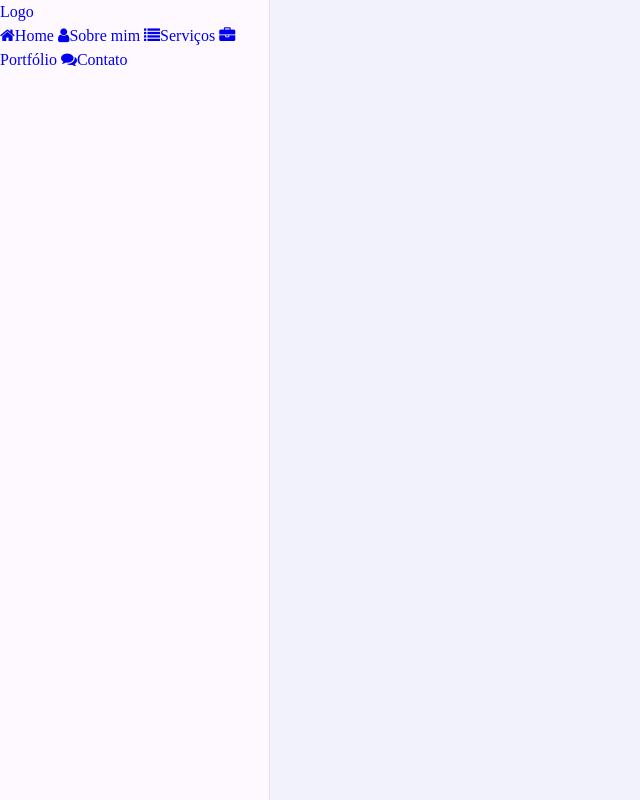
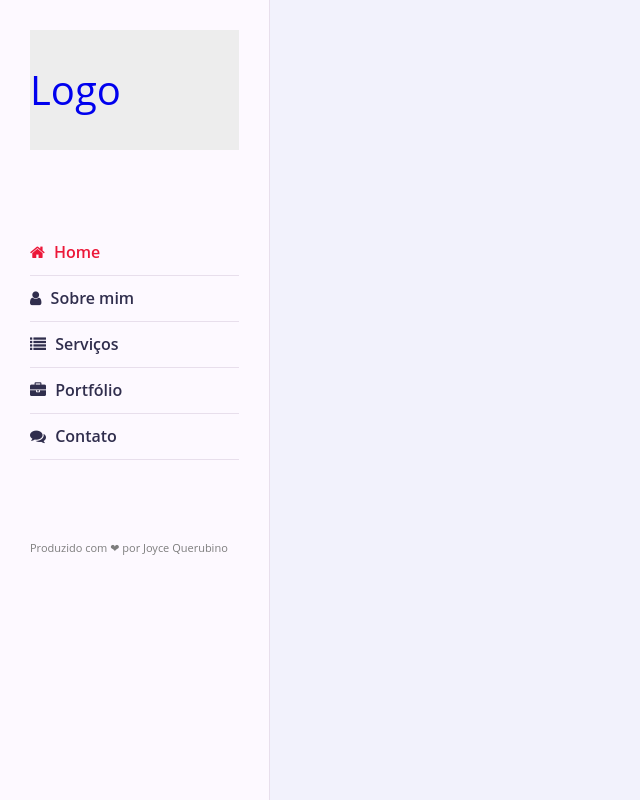
Before and after one commit to JoyceQuerubino/Portfolio-pessoal, a plain HTML site: page index.html in a window 1280 px wide. Shown: the whole page, without its empty margins (0-640 px from the left). Drawn offline with Linux system fonts and the light colour scheme; a web font is replaced by a local one.

Commit message:
Atualizando

```diff
--- a/css/style.css
+++ b/css/style.css
@@ -1,10 +1,14 @@
 /*IMPORTANDO ICONES - Font Awesome Free Icon*/
 @import url("https://stackpath.bootstrapcdn.com/font-awesome/4.7.0/css/font-awesome.min.css");
+@import url('<link href="https://fonts.googleapis.com/css2?family=Open+Sans:wght@300;400;600;700;800&display=swap" rel="stylesheet">');
 
 /*Geral*/
 body{
     margin:0;
     line-height: 1.5;
+    font-size: 16px;
+    font-family: 'Open Sans', sans-serif;
+    font-weight: 400;
 }
 
 *{
@@ -39,4 +43,54 @@ body{
     top: 0;
     z-index:10;
     border-right: 1px solid #e8dfec;
+    padding: 30px;
 }
+
+.lateral .logo{
+    background-color: #ededed;
+    padding: 30px 0;
+}
+
+.lateral .logo a{
+    font-size: 40px;
+}
+
+.lateral .itens-menu{
+    list-style: none;
+    margin:80px 0;
+    padding: 0;
+}
+
+.lateral .itens-menu li{
+    display: block;
+}
+
+.lateral .itens-menu li a{
+    font-size: 16px;
+    font-weight: 600;
+    color:#302e4d;
+    text-decoration: none;
+    line-height: 45px;
+    display: block;
+    border-bottom: 1px solid #e8dfec;
+    -webkit-transition: all 0.3s ease ;
+    transition: all 0.3s ease;
+}
+
+.lateral .itens-menu li a:not(.active):hover{
+    padding-left: 5px;
+    color: #ec1839;
+}
+
+.lateral .itens-menu li a.active{
+    color: #ec1839;
+}
+
+.lateral .itens-menu li a .fa{
+    margin-right: 5px;
+}
+
+.lateral .autoria{
+    font-size: 11px;
+    color: #7d7d7d;
+}
--- a/index.html
+++ b/index.html
@@ -20,14 +20,16 @@
             </div>
             <!--Itens navegação-->
             <ul class="itens-menu">
-                <li>
-                    <a href="#"><i class="fa fa-home"></i>Home</a>
-                    <a href="#"><i class="fa fa-user"></i>Sobre mim</a>
-                    <a href="#"><i class="fa fa-list"></i>Serviços</a>
-                    <a href="#"><i class="fa fa-briefcase"></i>Portfólio</a>
-                    <a href="#"><i class="fa fa-comments"></i>Contato</a>
-                </li>
+                <li><a href="#" class="active"><i class="fa fa-home"></i> Home</a></li>
+                <li><a href="#"><i class="fa fa-user"></i> Sobre mim</a></li>
+                <li><a href="#"><i class="fa fa-list"></i> Serviços</a></li>
+                <li><a href="#"><i class="fa fa-briefcase"></i> Portfólio</a></li>
+                <li><a href="#"><i class="fa fa-comments"></i> Contato</a></li>
             </ul>
+
+            <div class="autoria">
+                Produzido com ❤ por Joyce Querubino
+            </div>
 
         </div>
         <!-- CONTEUDO MAIN -->
```
